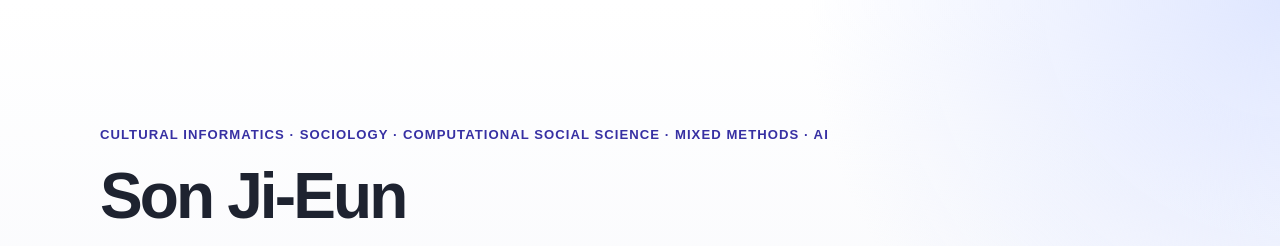
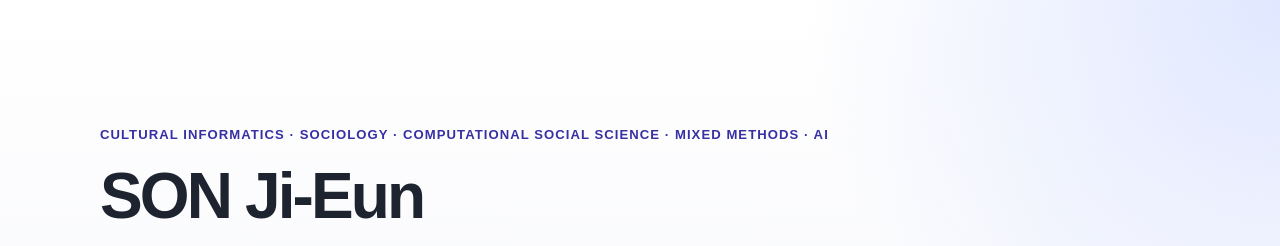
Before and after one commit to j-ai-616/research-portfolio, a plain HTML site: page index.html in a window 1280 px wide. Shown: the top 246 px of the page. Drawn offline with Linux system fonts and the light colour scheme.

Commit message:
Update index.html

```diff
--- a/index.html
+++ b/index.html
@@ -4,7 +4,7 @@
 <head>
 <meta charset="utf-8"/>
 <meta content="width=device-width, initial-scale=1.0" name="viewport"/>
-<title>손지은 포트폴리오</title>
+<title>Ji-Eun SON</title>
 <link href="https://fonts.googleapis.com/css2?family=Nanum+Myeongjo:wght@400;700&amp;display=swap" rel="stylesheet"/>
 <style>
     :root {
@@ -548,7 +548,7 @@
 <div class="eyebrow">
         Cultural Informatics · Sociology · Computational Social Science · Mixed Methods · AI
       </div>
-<h1>Son Ji-Eun</h1>
+<h1>SON Ji-Eun</h1>
 <p class="lead">
         Interdisciplinary researcher interested in how AI systems, digital platforms,
         and mixed methods reshape cultural experience, emotion, communication,
```
